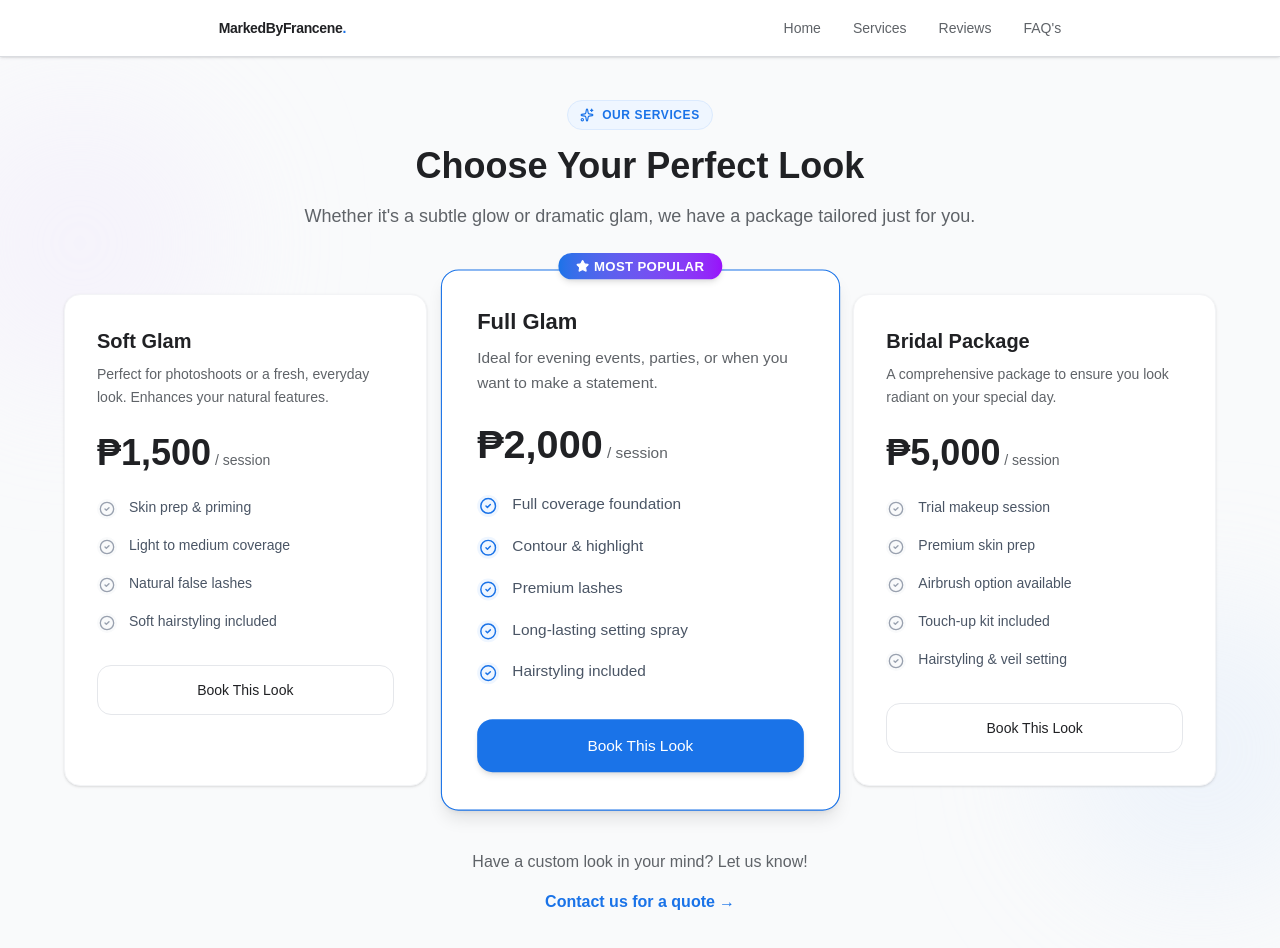
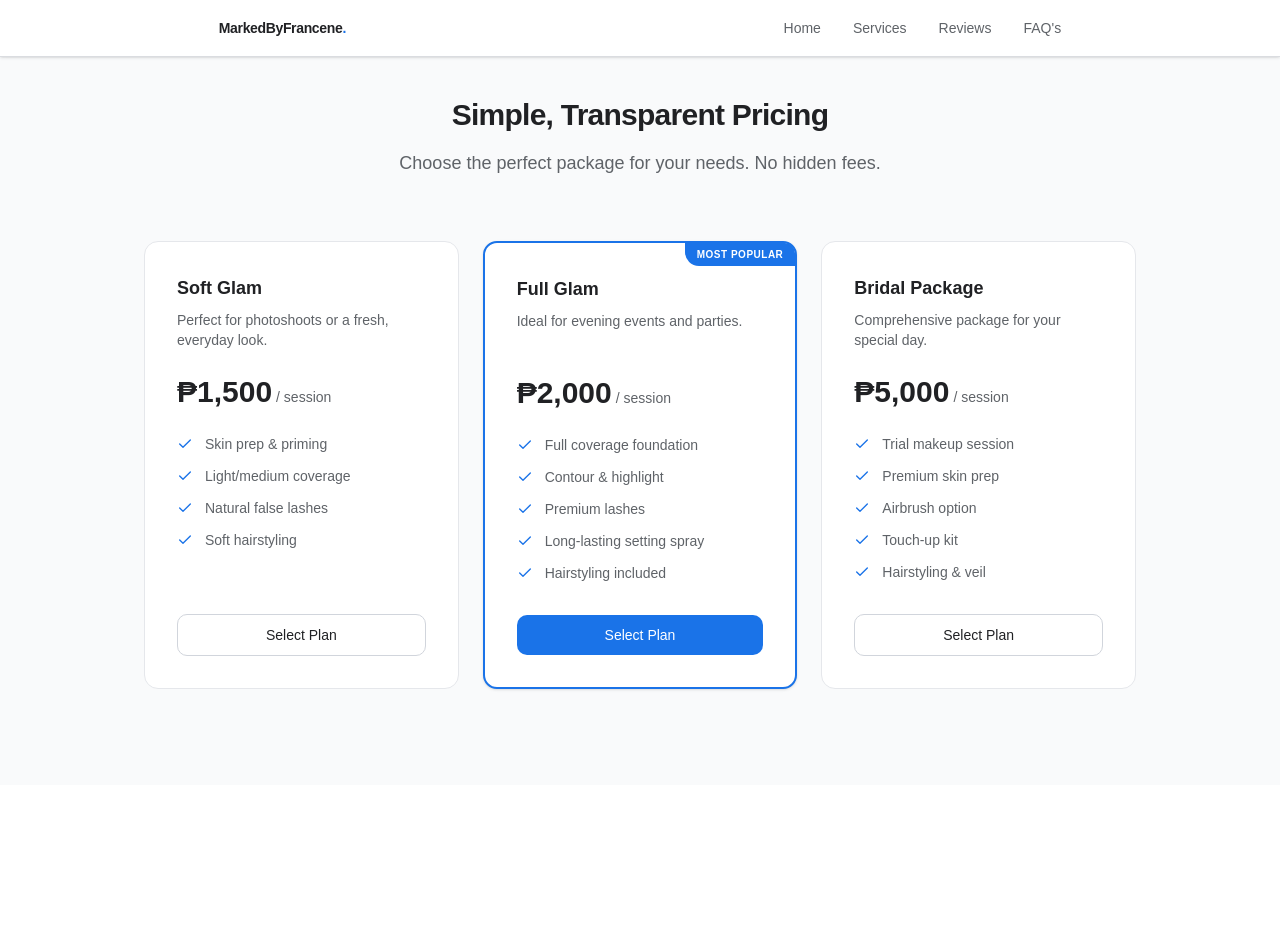
Before and after one commit to prodby-david/Marked-By-Francene, a Next.js app: page /service-offered in a window 1280 px wide. Shown: the top 948 px of the page. After the commit the page ends 800 px from the top, so only its background shows below. Built offline with nearby package versions, Linux system fonts and the light colour scheme.

Commit message:
style(service): redesign service ui

```diff
--- a/src/app/service-offered/ServiceUI.tsx
+++ b/src/app/service-offered/ServiceUI.tsx
@@ -1,141 +1,96 @@
-import { CheckCircle2, Sparkles, Star } from "lucide-react";
+import { Check } from "lucide-react";
 import Link from "next/link";
 import { ServiceProps } from "@/shared/types/ServiceProps";
-
 
 const services: ServiceProps[] = [
   {
     title: "Soft Glam",
     price: "₱1,500",
-    description: "Perfect for photoshoots or a fresh, everyday look. Enhances your natural features.",
-    features: [
-      "Skin prep & priming",
-      "Light to medium coverage",
-      "Natural false lashes",
-      "Soft hairstyling included"
-    ],
+    description: "Perfect for photoshoots or a fresh, everyday look.",
+    features: ["Skin prep & priming", "Light/medium coverage", "Natural false lashes", "Soft hairstyling"],
   },
   {
     title: "Full Glam",
     price: "₱2,000",
-    description: "Ideal for evening events, parties, or when you want to make a statement.",
-    features: [
-      "Full coverage foundation",
-      "Contour & highlight",
-      "Premium lashes",
-      "Long-lasting setting spray",
-      "Hairstyling included"
-    ],
+    description: "Ideal for evening events and parties.",
+    features: ["Full coverage foundation", "Contour & highlight", "Premium lashes", "Long-lasting setting spray", "Hairstyling included"],
     isPopular: true,
   },
   {
     title: "Bridal Package",
     price: "₱5,000",
-    description: "A comprehensive package to ensure you look radiant on your special day.",
-    features: [
-      "Trial makeup session",
-      "Premium skin prep",
-      "Airbrush option available",
-      "Touch-up kit included",
-      "Hairstyling & veil setting"
-    ],
+    description: "Comprehensive package for your special day.",
+    features: ["Trial makeup session", "Premium skin prep", "Airbrush option", "Touch-up kit", "Hairstyling & veil"],
   },
 ];
 
 export default function ServicesSectionUI() {
   return (
-    <section id="services" className="py-20 bg-gray-50 relative overflow-hidden">
+    <section id="services" className="py-24 bg-gray-50 border-t border-gray-200">
+      <div className="container mx-auto px-4 max-w-5xl">
 
-      <div className="absolute top-0 left-0 w-full h-full overflow-hidden pointer-events-none">
-        <div className="absolute top-[10%] left-[-5%] w-72 h-72 bg-purple-100 rounded-full mix-blend-multiply filter blur-3xl opacity-30 animate-blob" />
-        <div className="absolute bottom-[10%] right-[-5%] w-72 h-72 bg-blue-100 rounded-full mix-blend-multiply filter blur-3xl opacity-30 animate-blob animation-delay-2000" />
-      </div>
-
-      <div className="container mx-auto px-4 md:px-6 relative z-10 mt-5">
-
-        <div className="text-center max-w-2xl mx-auto mb-16">
-          <div className="inline-flex items-center gap-2 px-3 py-1.5 rounded-full bg-blue-50 border border-blue-100 mb-4">
-            <Sparkles className="w-3.5 h-3.5 text-action-color" />
-            <span className="text-xs font-semibold text-action-color tracking-wider uppercase">
-              Our Services
-            </span>
-          </div>
-          <h2 className="text-3xl md:text-4xl font-bold text-heading-color mb-4">
-            Choose Your Perfect Look
+        <div className="text-center mb-16 space-y-4">
+          <h2 className="text-3xl font-bold text-heading-color tracking-tight">
+            Simple, Transparent Pricing
           </h2>
-          <p className="text-label-color text-lg font-light">
-            Whether it's a subtle glow or dramatic glam, we have a package tailored just for you.
+          <p className="text-label-color text-lg max-w-xl mx-auto">
+            Choose the perfect package for your needs. No hidden fees.
           </p>
         </div>
 
-        <div className="grid grid-cols-1 md:grid-cols-3 gap-8 max-w-6xl mx-auto">
+        <div className="grid grid-cols-1 md:grid-cols-3 gap-6">
           {services.map((service, index) => (
             <div
               key={index}
               className={`
-                relative bg-white rounded-2xl p-8 border transition-all duration-300 hover:shadow-xl hover:-translate-y-1
+                relative flex flex-col p-8 rounded-xl bg-white transition-all
                 ${service.isPopular
-                  ? "border-action-color shadow-lg scale-105 md:scale-110 z-10"
-                  : "border-gray-100 shadow-sm"
+                  ? "border-2 border-action-color shadow-sm"
+                  : "border border-gray-200 hover:border-gray-300"
                 }
               `}
             >
               {service.isPopular && (
-                <div className="absolute -top-4 left-1/2 -translate-x-1/2 bg-linear-to-r from-action-color to-purple-600 text-white px-4 py-1 rounded-full text-xs font-bold uppercase tracking-wide flex items-center gap-1 shadow-md">
-                  <Star className="w-3 h-3 fill-white" /> Most Popular
+                <div className="absolute top-0 right-0 bg-action-color text-white text-[10px] font-bold px-3 py-1 rounded-bl-xl rounded-tr-lg uppercase tracking-wider">
+                  Most Popular
                 </div>
               )}
 
               <div className="mb-6">
-                <h3 className="text-xl font-bold text-heading-color mb-2">{service.title}</h3>
-                <p className="text-label-color text-sm leading-relaxed min-h-10">
+                <h3 className="text-lg font-bold text-heading-color">{service.title}</h3>
+                <p className="text-label-color text-sm mt-2 min-h-10">
                   {service.description}
                 </p>
               </div>
 
-              <div className="mb-6">
-                <span className="text-4xl font-bold text-heading-color">{service.price}</span>
-                <span className="text-label-color text-sm font-medium"> / session</span>
+              <div className="mb-6 flex items-baseline gap-1">
+                <span className="text-3xl font-bold text-heading-color">{service.price}</span>
+                <span className="text-label-color text-sm">/ session</span>
               </div>
 
-              <div className="space-y-4 mb-8">
+              <div className="flex-1 space-y-3 mb-8">
                 {service.features.map((feature, idx) => (
                   <div key={idx} className="flex items-start gap-3">
-                    <div className={`mt-0.5 rounded-full p-0.5 ${service.isPopular ? "bg-blue-50" : "bg-gray-50"}`}>
-                      <CheckCircle2 className={`w-4 h-4 ${service.isPopular ? "text-action-color" : "text-gray-400"}`} />
-                    </div>
-                    <span className="text-sm text-gray-600">{feature}</span>
+                    <Check className="w-4 h-4 text-action-color shrink-0 mt-0.5" />
+                    <span className="text-sm text-label-color">{feature}</span>
                   </div>
                 ))}
               </div>
 
               <Link
-                href={`/reserve?service=${encodeURIComponent(service.title)}`}
+                href={'/reserve'}
                 className={`
-                  block w-full py-3.5 px-6 rounded-xl text-center font-medium text-sm transition-all
+                  w-full py-2.5 rounded-lg text-sm font-medium text-center transition-colors
                   ${service.isPopular
-                    ? "bg-action-color text-white hover:bg-blue-600 shadow-md hover:shadow-lg"
-                    : "bg-white text-heading-color border border-gray-200 hover:border-action-color hover:text-action-color"
+                    ? "bg-action-color text-white hover:bg-opacity-90"
+                    : "bg-white text-heading-color border border-gray-300 hover:bg-gray-50"
                   }
                 `}
               >
-                Book This Look
+                Select Plan
               </Link>
             </div>
           ))}
-        </div>
-
-        <div className="mt-16 text-center">
-          <p className="text-label-color mb-4">
-            Have a custom look in your mind? Let us know!
-          </p>
-          <Link
-            href="/reserve"
-            className="text-action-color font-semibold hover:text-purple-600 transition-colors inline-flex items-center gap-1 group"
-          >
-            Contact us for a quote
-            <span className="group-hover:translate-x-1 transition-transform">→</span>
-          </Link>
         </div>
 
       </div>
```
